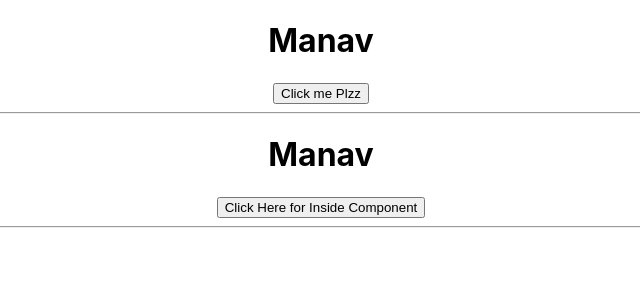
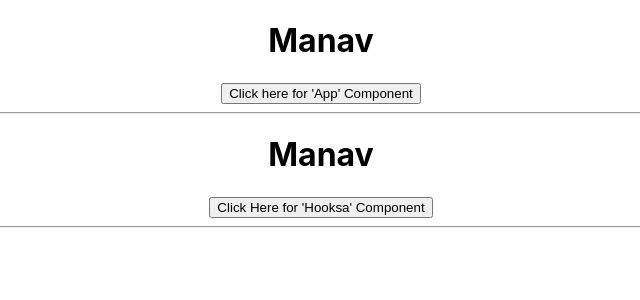
Before and after one commit to manav278/ReactHooks, a React (Create React App) app: page / in a window 1280 px wide. Shown: the top 300 px of the page, without its empty margins (319-959 px from the left). Built offline with nearby package versions, Linux system fonts and the light colour scheme.

Commit message:
[Updated]: Some Updates done

```diff
--- a/src/App.js
+++ b/src/App.js
@@ -28,7 +28,7 @@ function App() {
   return (
     <div className="App">
       <h1>{name}</h1>
-      <button onClick={nameChange}>Click me Plzz</button>
+      <button onClick={nameChange}>Click here for 'App' Component</button>
       <hr></hr>
       <Hooksa></Hooksa>
       <hr></hr>
--- a/src/components/Hooksa.js
+++ b/src/components/Hooksa.js
@@ -8,7 +8,7 @@ const Hooksa = () => {
     return (
         <div>
             <h1>{name}</h1>
-            <button onClick={changeSt} >Click Here for Inside Component</button>
+            <button onClick={changeSt} >Click Here for 'Hooksa' Component</button>
         </div>
     )
 }
```
